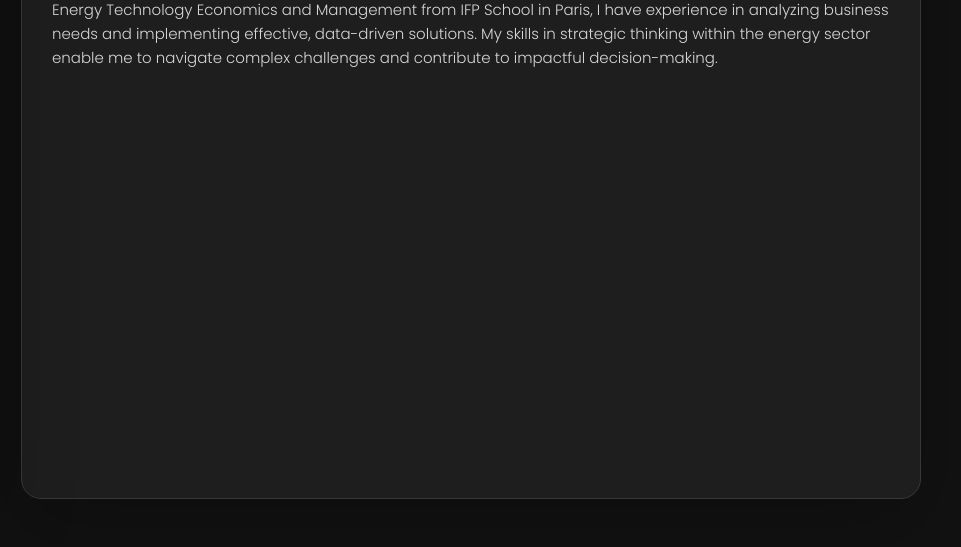
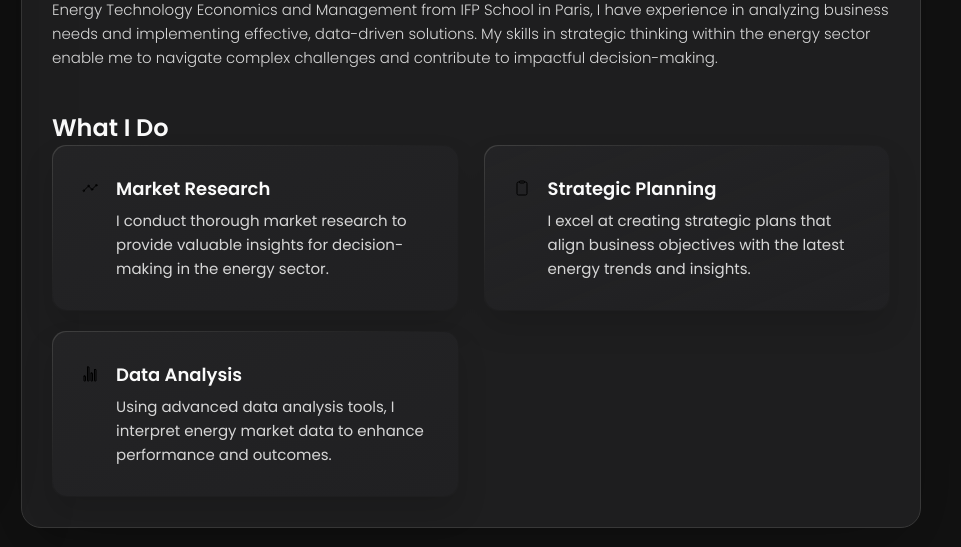
Before and after one commit to Amedos2024/Amedos2024.github.io, a plain HTML site: page index.html in a window 1280 px wide. Shown: the part 229-776 px from the top of the page, 319-1280 px from the left. Drawn offline with nearby package versions, Linux system fonts and the light colour scheme.

Commit message:
Update index.html

```diff
--- a/index.html
+++ b/index.html
@@ -47,13 +47,11 @@
 
         <div class="info-content">
           <h1 class="name" title="Ahmede Sidi Abderrahmane">Ahmede Sidi Abderrahmane</h1>
-
           <p class="title">Junior Strategic Energy Consultant</p>
         </div>
 
         <button class="info_more-btn" data-sidebar-btn>
           <span>Show Contacts</span>
-
           <ion-icon name="chevron-down"></ion-icon>
         </button>
 
@@ -163,6 +161,46 @@
             enable me to navigate complex challenges and contribute to impactful decision-making.
           </p>
         </section>
+
+        <!--
+          - What I Do section
+        -->
+        <section class="what-i-do">
+          <h3 class="h3">What I Do</h3>
+
+          <ul class="service-list">
+            <li class="service-item">
+              <div class="service-icon-box">
+                <ion-icon name="analytics-outline"></ion-icon>
+              </div>
+              <div class="service-content-box">
+                <h4 class="h4 service-item-title">Market Research</h4>
+                <p class="service-item-text">I conduct thorough market research to provide valuable insights for decision-making in the energy sector.</p>
+              </div>
+            </li>
+
+            <li class="service-item">
+              <div class="service-icon-box">
+                <ion-icon name="clipboard-outline"></ion-icon>
+              </div>
+              <div class="service-content-box">
+                <h4 class="h4 service-item-title">Strategic Planning</h4>
+                <p class="service-item-text">I excel at creating strategic plans that align business objectives with the latest energy trends and insights.</p>
+              </div>
+            </li>
+
+            <li class="service-item">
+              <div class="service-icon-box">
+                <ion-icon name="stats-chart-outline"></ion-icon>
+              </div>
+              <div class="service-content-box">
+                <h4 class="h4 service-item-title">Data Analysis</h4>
+                <p class="service-item-text">Using advanced data analysis tools, I interpret energy market data to enhance performance and outcomes.</p>
+              </div>
+            </li>
+          </ul>
+        </section>
+
       </article>
 
       <!--
```
